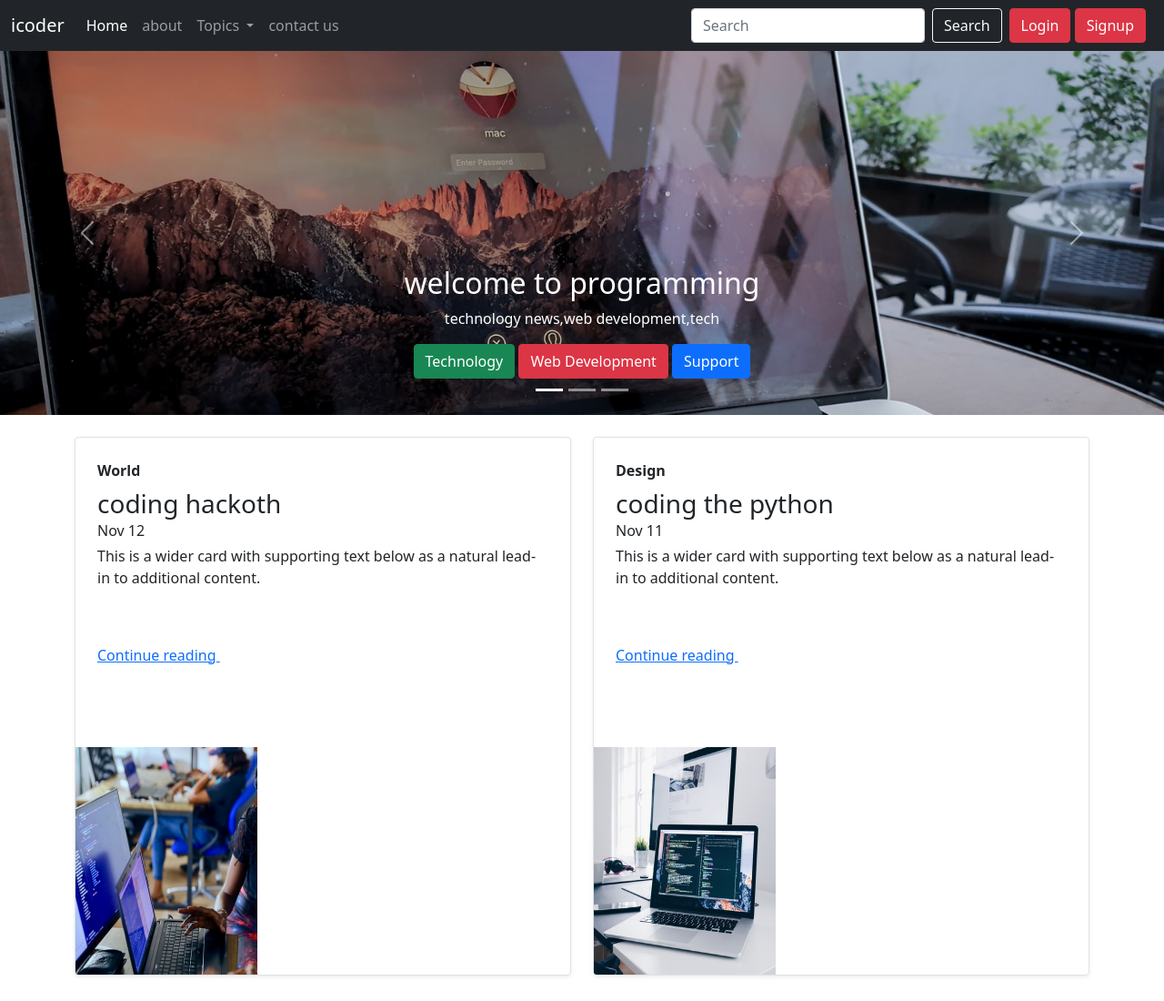
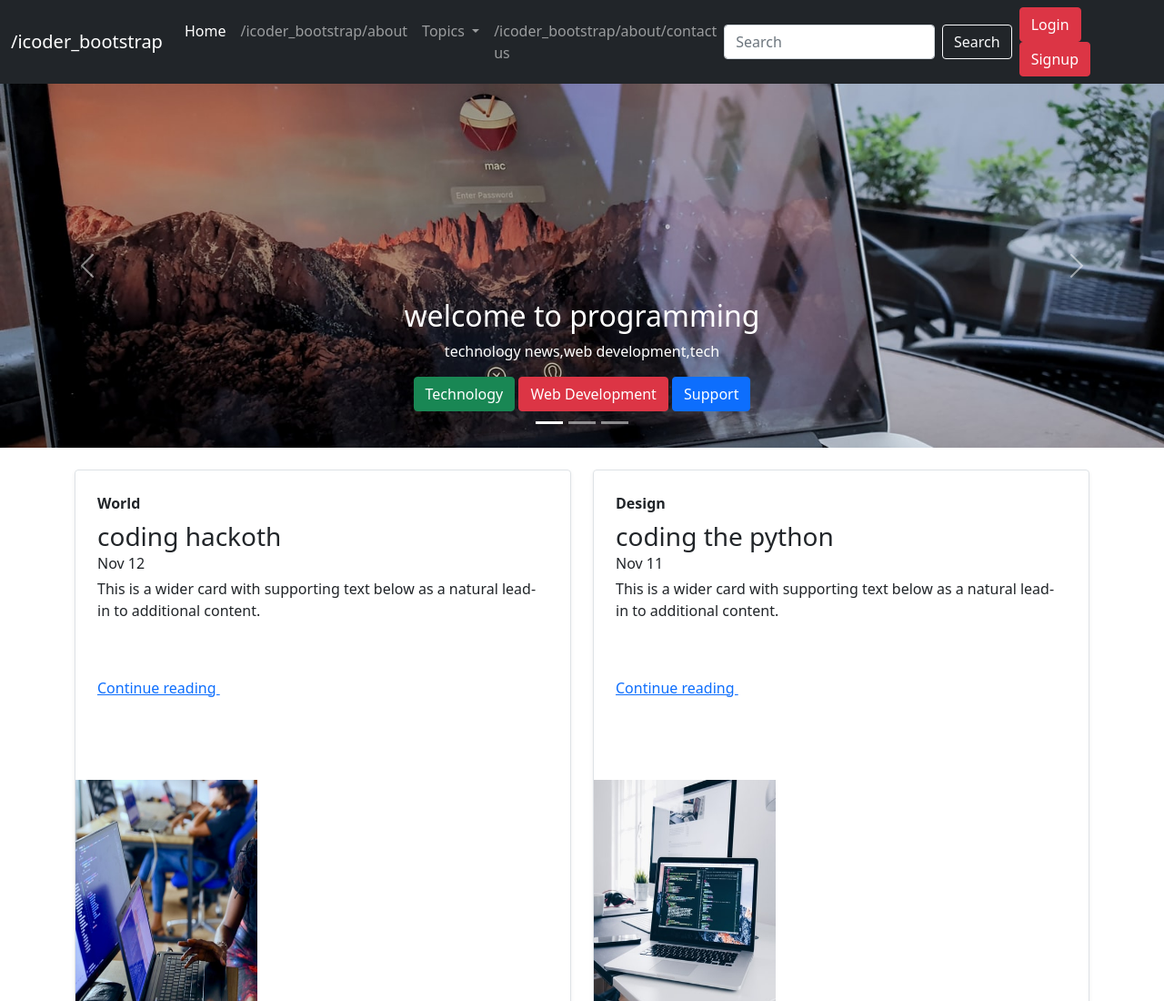
Before and after one commit to Vardhan0607/icoder_bootstrap, a plain HTML site: page new website/index.html in a window 1280 px wide. Shown: the top 1100 px of the page at 91% size. Drawn offline with nearby package versions, Linux system fonts and the light colour scheme.

Commit message:
Update index.html

```diff
--- a/new website/index.html
+++ b/new website/index.html
@@ -16,7 +16,7 @@
 <body>
     <nav class="navbar navbar-expand-lg navbar-dark bg-dark">
         <div class="container-fluid">
-            <a class="navbar-brand" href="#">icoder</a>
+            <a class="navbar-brand" href="#">/icoder_bootstrap</a>
             <button class="navbar-toggler" type="button" data-bs-toggle="collapse"
                 data-bs-target="#navbarSupportedContent" aria-controls="navbarSupportedContent" aria-expanded="false"
                 aria-label="Toggle navigation">
@@ -27,7 +27,7 @@
                     <li class="nav-item">
                         <a class="nav-link active" aria-current="page" href="#">Home</a>
                     <li class="nav-item">
-                        <a class="nav-link" href="aabout.html">about</a>
+                        <a class="nav-link" href="aabout.html">/icoder_bootstrap/about</a>
                     </li>
                     </li>
                     <li class="nav-item dropdown">
@@ -45,7 +45,7 @@
                     </li>
 
                     <li class="nav-item">
-                        <a class="nav-link" href="contact1.html">contact us</a>
+                        <a class="nav-link" href="contact1.html">/icoder_bootstrap/about/contact us</a>
                     </li>
                 </ul>
                 <form class="d-flex">
```
